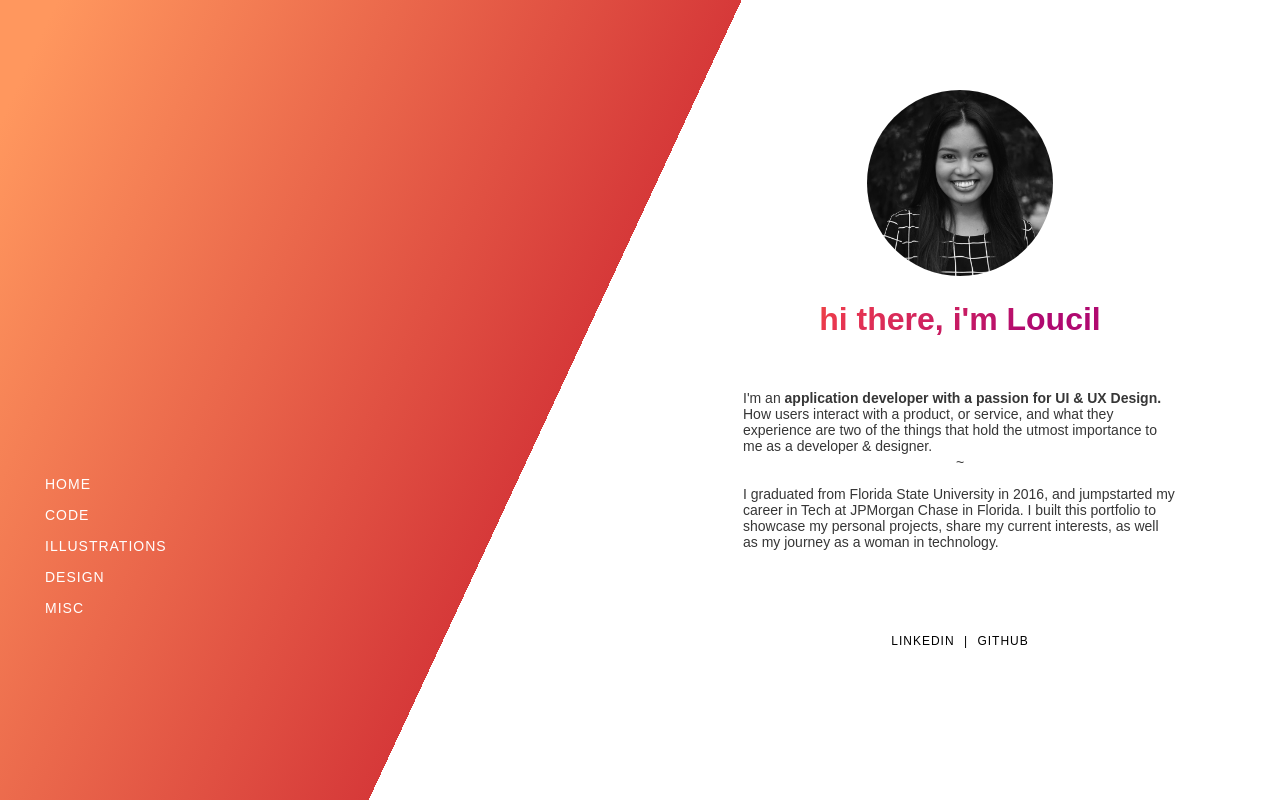
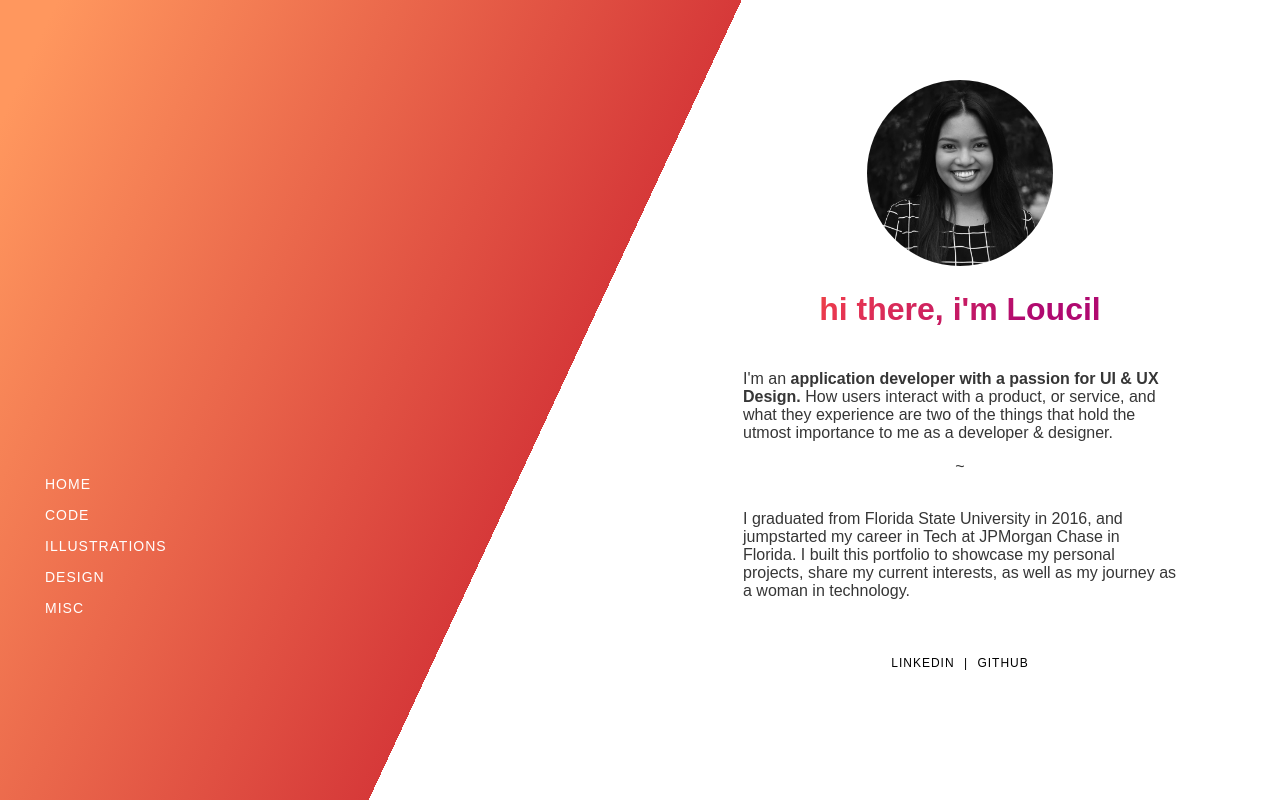
Before and after one commit to loucilvr/loucilrubio.github.io, a React (Create React App) app in the folder my-app/: page /#/ in a window 1280 px wide. Built offline with nearby package versions, Linux system fonts and the light colour scheme.

Commit message:
Fixed margins and added mockups to page

```diff
--- a/my-app/src/Components/AboutMe/About.css
+++ b/my-app/src/Components/AboutMe/About.css
@@ -7,12 +7,11 @@
 }
 
 .aboutHeader{
-    padding: 50px 10px;
+    padding: 40px 10px;
     text-align: center;
 }
 
 .mediaLinks {
-    padding: 20px;
     text-align: center;
     font-size: 12px;
     letter-spacing: 1px;
@@ -25,11 +24,11 @@
     -webkit-background-clip: text;
     -webkit-text-fill-color: transparent;
     font-weight: 700;
-    padding-bottom: 30px;
+    padding-bottom: 20px;
 }
 
 .aboutDetails{
-    font-size: 14px;
+    font-size: 16px;
     color: #363636;
     text-align: left;
     width: 70%;
--- a/my-app/src/Components/AboutMe/AboutMe.js
+++ b/my-app/src/Components/AboutMe/AboutMe.js
@@ -17,7 +17,7 @@ const AboutMe = () => {
                            I'm an <b>application developer with a passion for UI & UX Design. </b>
                            How users interact with a product, or service, and what they experience are two of the things that
                            hold the utmost importance to me as a developer & designer.<br/>
-                           <center>~</center>
+                           <center><p>~</p></center>
                            <br/>
                            I graduated from Florida State University in 2016, and jumpstarted my career in Tech at JPMorgan Chase in Florida.
                            I built this portfolio to showcase my personal projects, share my current interests,
--- a/my-app/src/Components/Code/Code.css
+++ b/my-app/src/Components/Code/Code.css
@@ -7,6 +7,7 @@
     font-weight: bold;
     background-color: #d63939;
     border: none;
+    color: #ffffff;
 }
 
 button>a {
--- a/my-app/src/Components/Code/Code.js
+++ b/my-app/src/Components/Code/Code.js
@@ -1,6 +1,8 @@
 import React from 'react';
 import Menu from "../Menu/Menu";
 import './Code.css'
+import mockup1 from '../../assets/img/flippy-iphonex-mockup-1.png'
+import mockup2 from '../../assets/img/flippy-iphonex-mockup-2.png'
 
 const Code = ()=> (
     <div>
@@ -9,14 +11,22 @@ const Code = ()=> (
             <h3 className="name">Coding Projects</h3>
             <div className="projectDesc">
                 <b>Flippy</b>
-                <p>A React application for flipping through flash cards to help
-                    study for an exam.
+                <p>A mobile-friendly web application for flipping through a set of study guide flash cards. Flippy was built with React,
+                    through Create-React-App project and deployed to Heroku.
                 </p>
-                    <button className="launchApp">
-                        <a href="https://flippy-app.herokuapp.com/">Launch Flippy</a>
-                    </button>
+                <center>
+                    <img src={mockup2} alt="Flippy iPhone X mockup" width="150px"/>
+                    <img src={mockup1} alt="Flippy iPhone X mockup" width="150px"/>
+                </center>
                 <br/>
                 <br/>
+                <center>
+                <a href="https://flippy-app.herokuapp.com/">
+                    <button className="launchApp">
+                   Launch Flippy
+                    </button>
+                </a>
+                </center>
                 <br/>
                 <p>Other projects will be added below in the coming weeks :)</p>
             </div>
```
